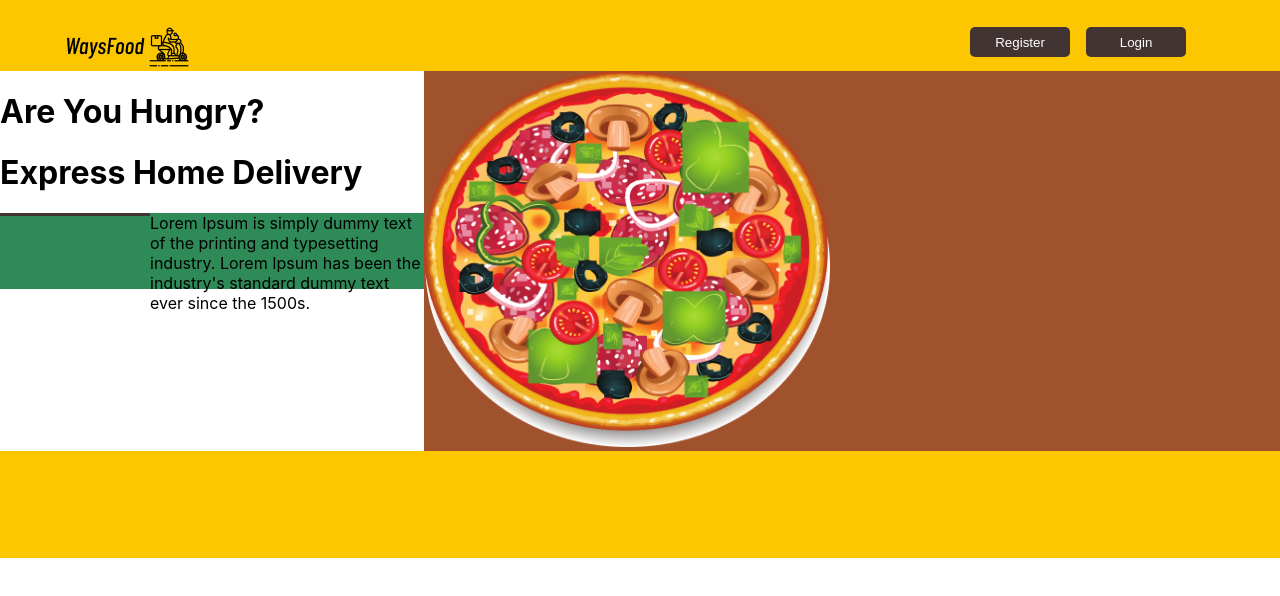
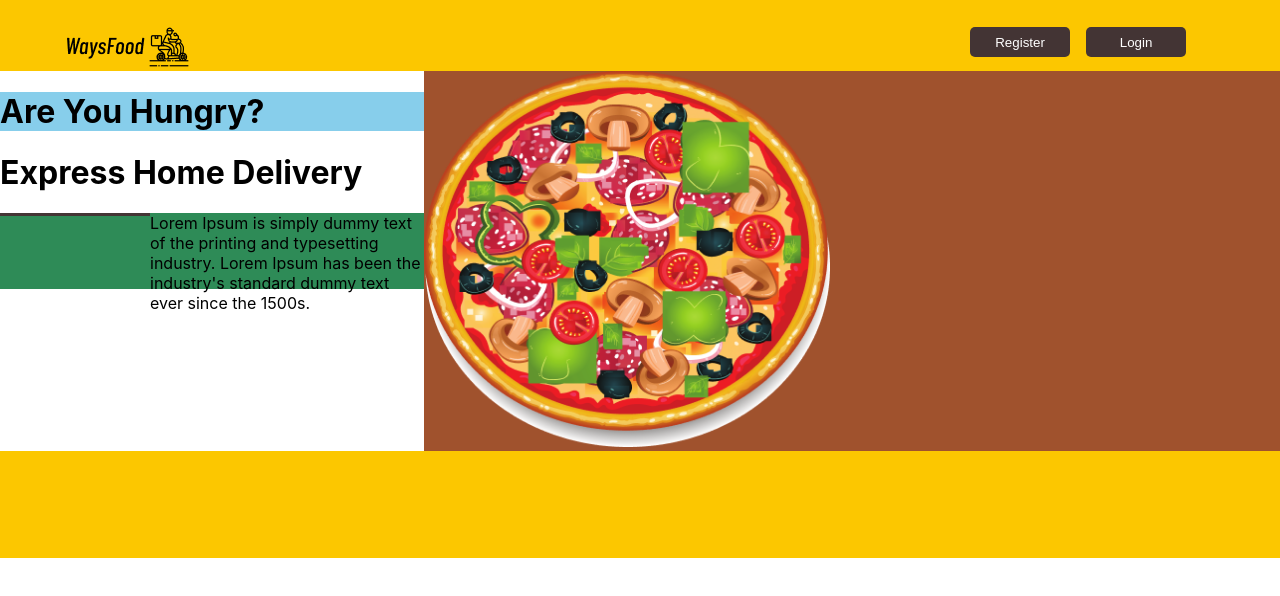
Before and after one commit to rizaruved/waysfood, a React (Create React App) app: page / in a window 1280 px wide. Shown: the top 596 px of the page. Built offline with nearby package versions, Linux system fonts and the light colour scheme.

Commit message:
/ ‘src/App.css’

```diff
--- a/src/App.css
+++ b/src/App.css
@@ -42,15 +42,16 @@
   background-color: #fff;
 }
 
-/* #main-text-1 {
-  top: 180px;
-  left: 237px;
+#main-text-1 {
+  /* top: 180px;
+  left: 237px; */
+  background-color: skyblue;
 }
 
 #main-text-2 {
   top: 255px;
   left: 237px;
-} */
+}
 
 .main-stick {
   width: 150px;
```
